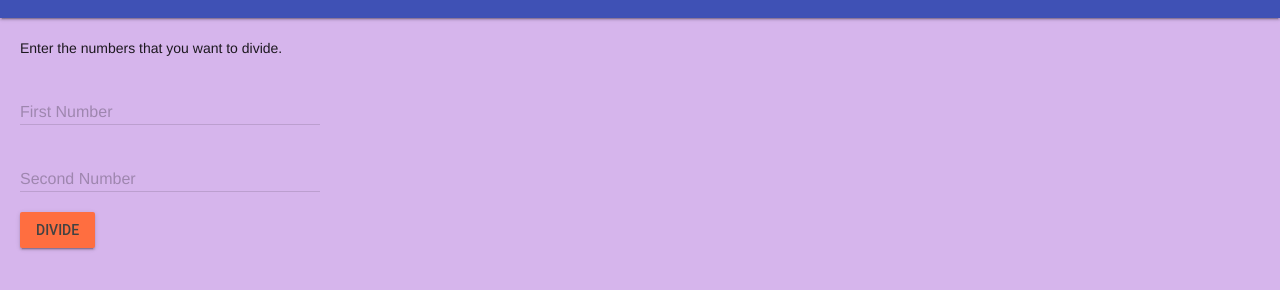
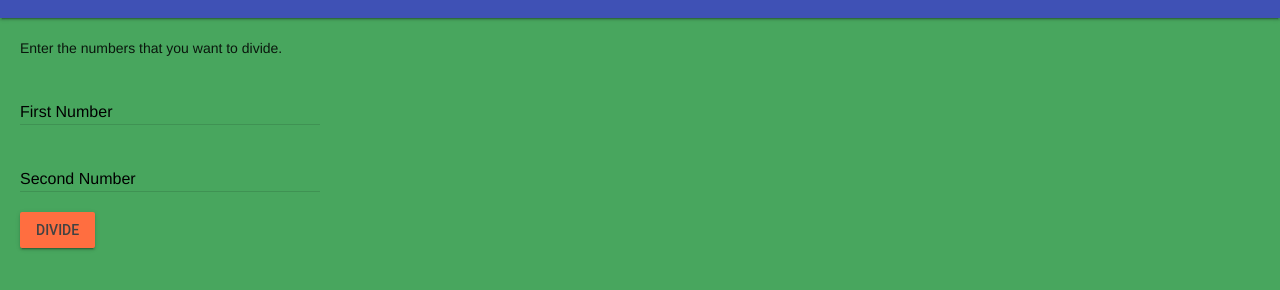
Before and after one commit to clara-tyman/ICD2O-Unit-5-08-clara-tyman-PWA, a plain HTML site: page index.html in a window 1280 px wide. Shown: the part 46-336 px from the top of the page. Drawn offline with nearby package versions, Linux system fonts and the light colour scheme.

Commit message:
PWA niot working

```diff
--- a/css/style.css
+++ b/css/style.css
@@ -4,7 +4,7 @@
 */
 
 body {
-  background-color: rgb(214 181 236);
+  background-color: rgb(72, 166, 94);
 }
 
 .content {
@@ -21,6 +21,10 @@ body {
   padding-top: 20px;
 }
 
+.mdl-textfield__label {
+  color: black
+}
+
 /* Clear floats after the columns */
 .row::after {
   content: "";
--- a/index.html
+++ b/index.html
@@ -1,5 +1,5 @@
 <!DOCTYPE html>
-<html>
+<html lang="en-ca">
 <head>
   <meta charset="utf-8" />
   <meta name="description" content="Division program" />
```
Also changed, not shown: manifest.webmanifest.
